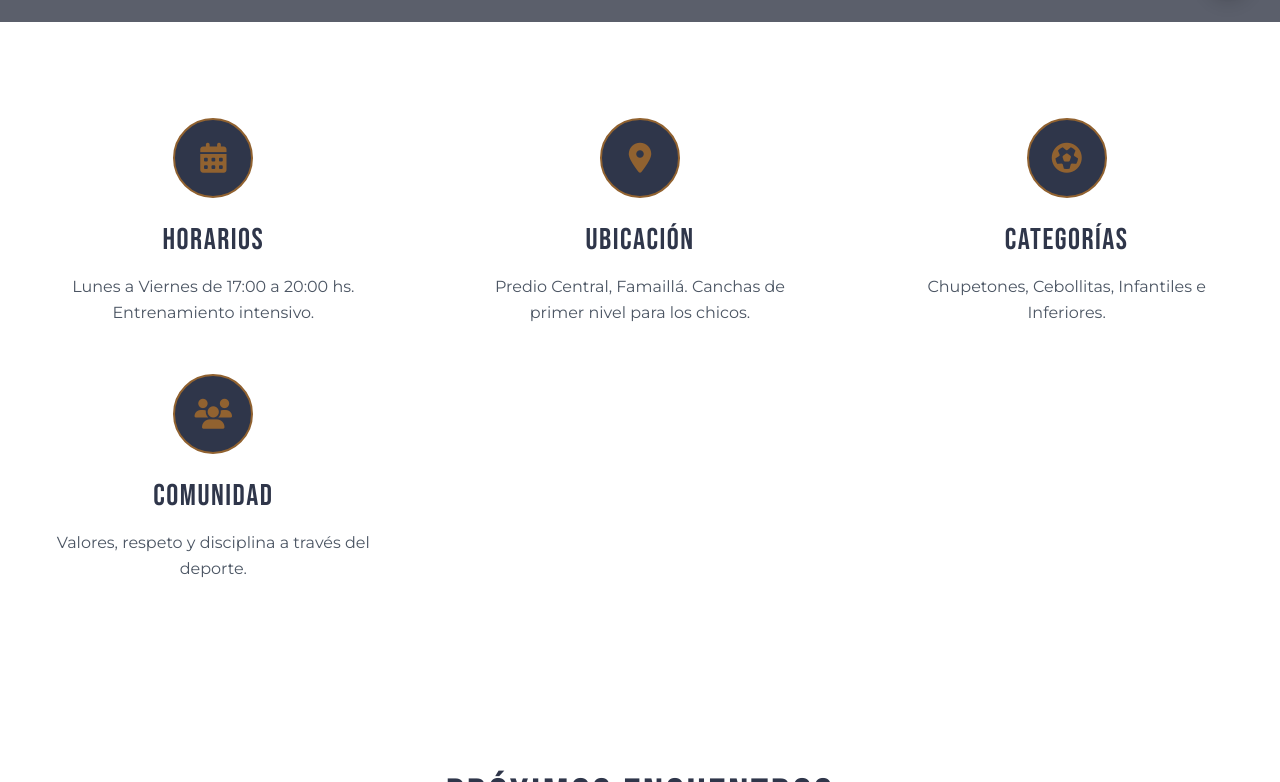
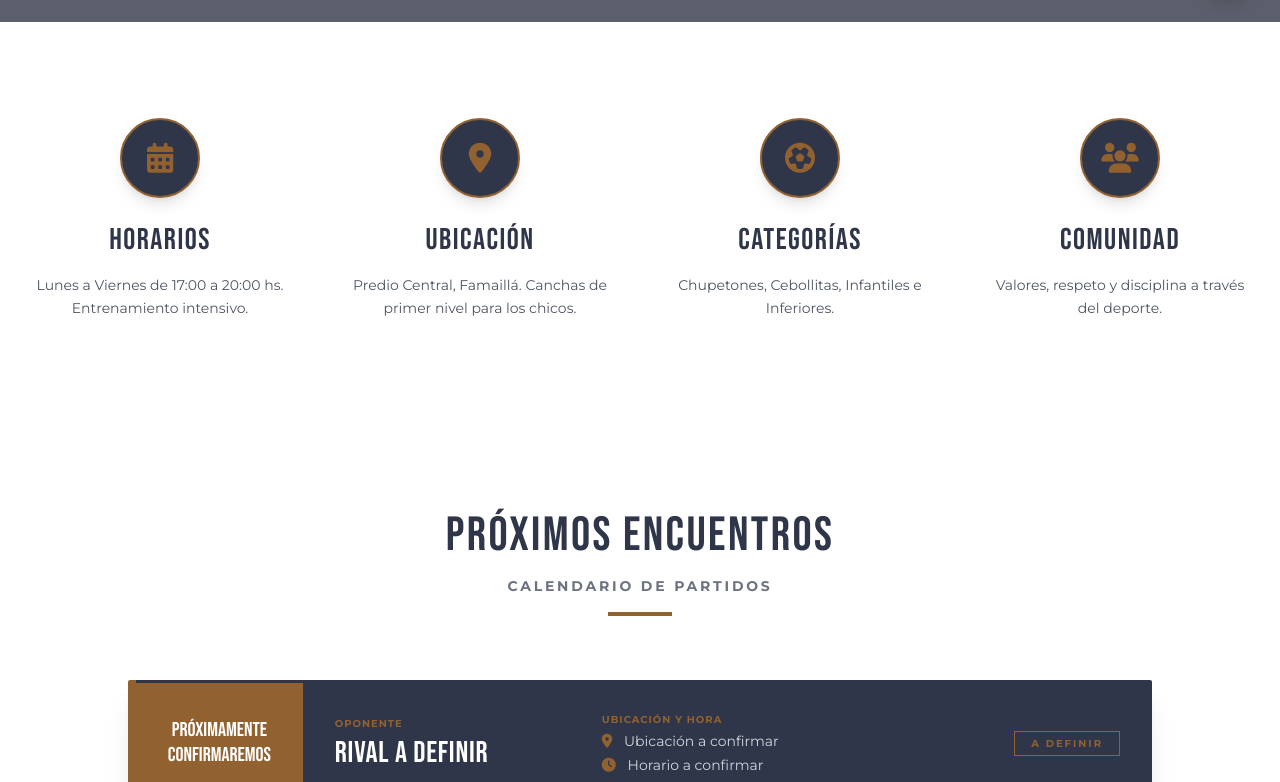
Before and after one commit to Matoma1607/WebFamaillaIF, a React (Vite) app: page / in a window 1280 px wide. Shown: the part 778-1560 px from the top of the page. Built offline with nearby package versions, Linux system fonts and the light colour scheme; grey boxes are pictures that could not be loaded.

Commit message:
se agrego una categoria mas con diseño

```diff
--- a/components/Features.tsx
+++ b/components/Features.tsx
@@ -7,14 +7,14 @@ const Features: React.FC = () => {
   return (
     <section id="club" className="py-24 bg-white relative">
       <div className="container mx-auto px-6">
-        <div className="grid grid-cols-1 md:grid-cols-3 gap-12">
+        <div className="grid grid-cols-1 sm:grid-cols-2 lg:grid-cols-4 gap-12">
           {FEATURES.map((feature, index) => (
             <ScrollReveal key={index} className="text-center group">
-              <div className="w-20 h-20 bg-deep-blue rounded-full flex items-center justify-center mx-auto mb-6 border-2 border-gold-bronze group-hover:scale-110 transition-transform duration-300">
+              <div className="w-20 h-20 bg-deep-blue rounded-full flex items-center justify-center mx-auto mb-6 border-2 border-gold-bronze group-hover:scale-110 transition-transform duration-300 shadow-lg">
                 <i className={`fas ${feature.icon} text-gold-bronze text-3xl`}></i>
               </div>
               <h3 className="font-sport text-deep-blue text-3xl mb-4 tracking-wider">{feature.title}</h3>
-              <p className="text-gray-600 font-body leading-relaxed max-w-xs mx-auto">
+              <p className="text-gray-600 font-body leading-relaxed max-w-xs mx-auto text-sm">
                 {feature.description}
               </p>
             </ScrollReveal>
```
